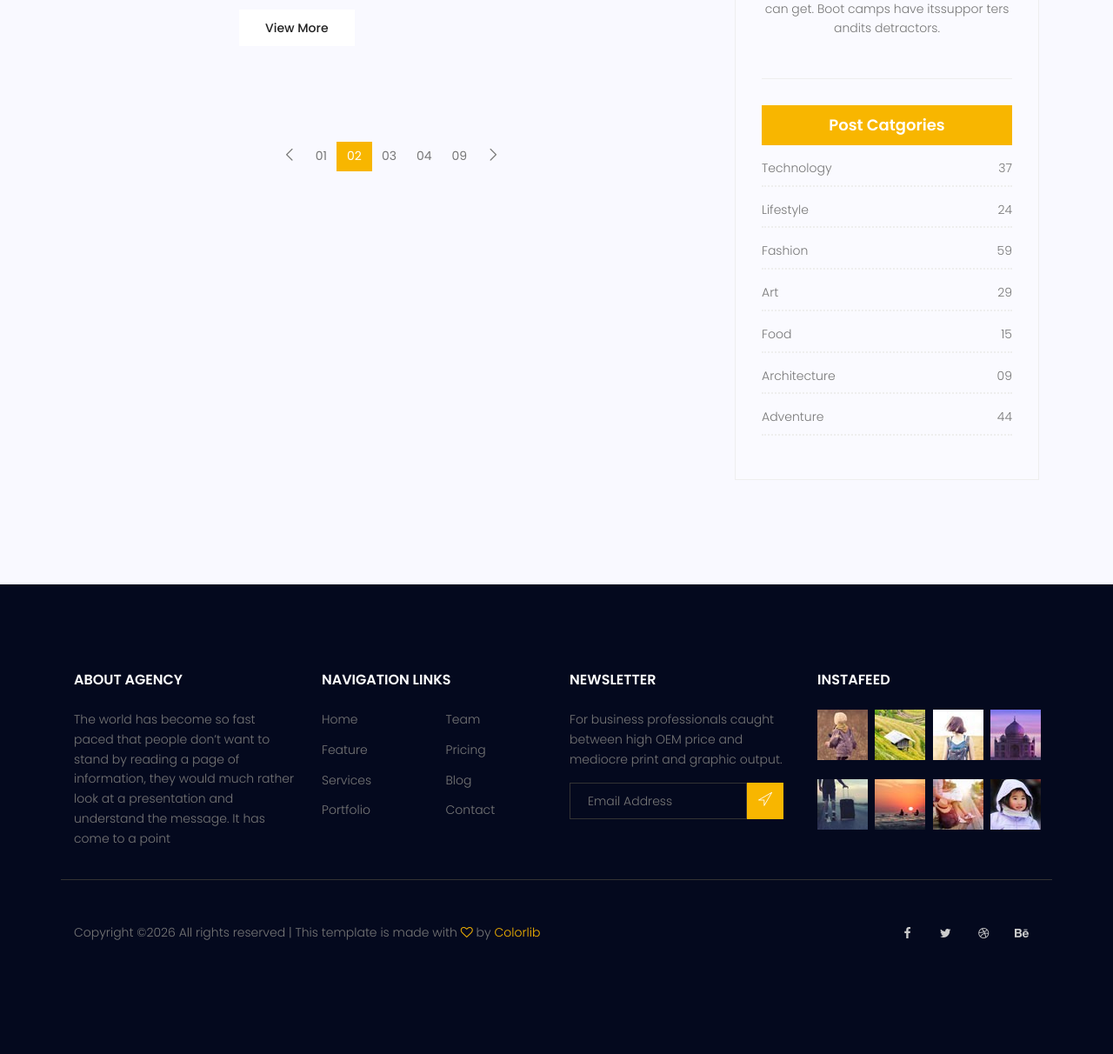
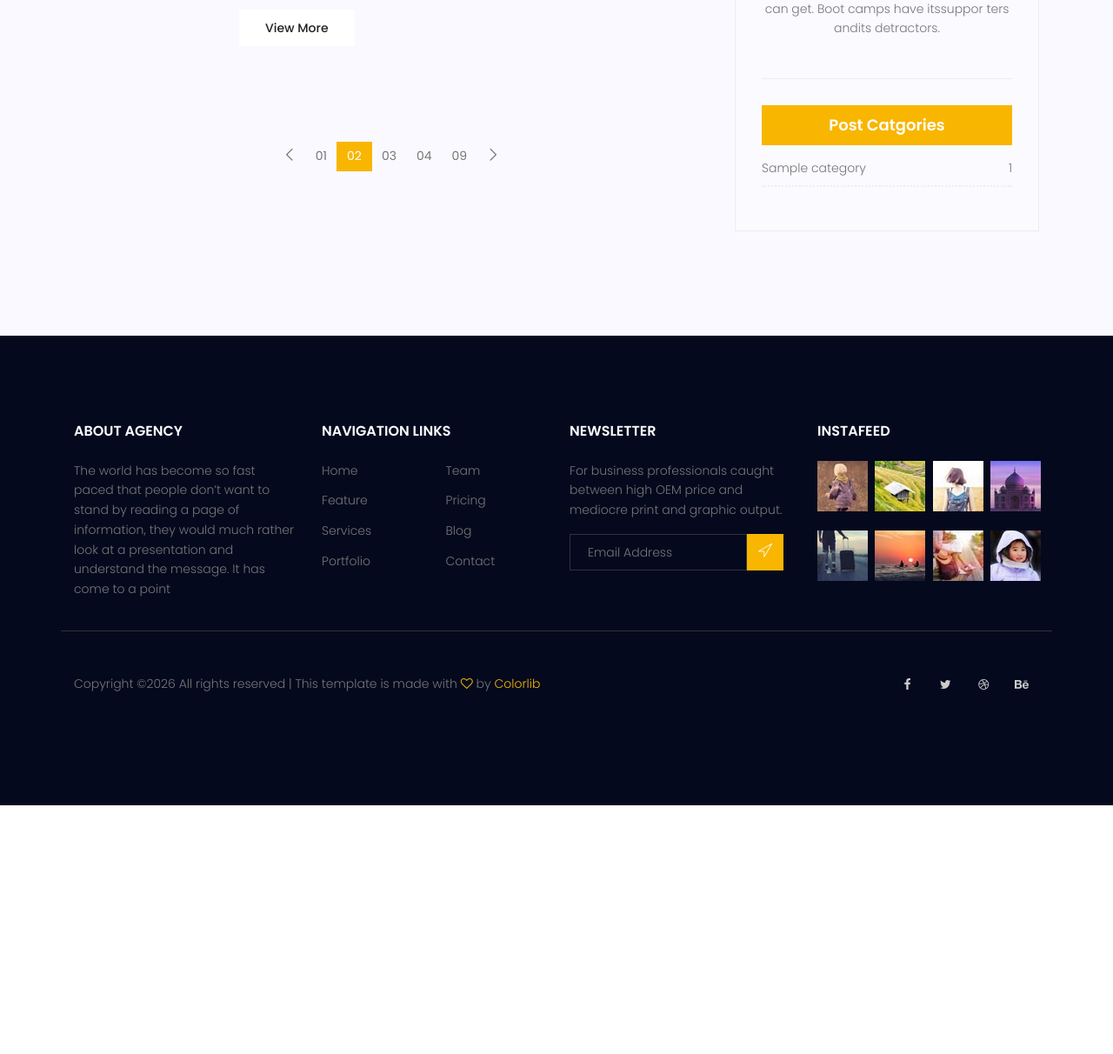
Before and after one commit to Amir-Hossein-Azimi/my-site, a Django app: page /blog/ in a window 1280 px wide. Shown: the part 1587-2799 px from the top of the page at 87% size. After the commit the page ends 2513 px from the top, so only its background shows below. Run offline with Django 5.2, Linux system fonts and the light colour scheme; tables that the repository leaves empty hold one stand-in row (values such as "Sample post"); grey boxes marked "Sample" are stand-in pictures; style sheets or scripts are compiled from the project's sources; some libraries are stand-ins or nearby versions.

Commit message:
show categories in sidebar with dict

```diff
--- a/blog/templatetags/blog_tags.py
+++ b/blog/templatetags/blog_tags.py
@@ -1,5 +1,5 @@
 from django import template
-from blog.models import Post
+from blog.models import Category, Post
 register = template.Library()
 
 @register.simple_tag(name='totalPosts')
@@ -20,3 +20,12 @@ def snippet(value,arg=20):
 def latestposts():
     posts = Post.objects.filter(status=1).order_by('published_date')[:2]
     return {'posts':posts}
+
+@register.inclusion_tag('blog/blog-post-categories.html')
+def postcategories():
+    posts = Post.objects.filter(status=1)
+    categories = Category.objects.all()
+    cat_dict = {}
+    for name in categories:
+        cat_dict[name]=posts.filter(category=name).count()
+    return {'categories':cat_dict}
--- a/templates/blog/blog-home.html
+++ b/templates/blog/blog-home.html
@@ -1,5 +1,6 @@
 {% extends 'base.html' %}
 {% load static %}
+{% load blog_tags %}
 {% block content %}
 
 			<!-- start banner Area -->
@@ -146,7 +147,7 @@
 								{% include 'blog/blog-writer.html' %}
 
 
-								{% include 'blog/blog-post-categories.html'%}
+								{% postcategories %}
 
 
 
--- a/templates/blog/blog-post-categories.html
+++ b/templates/blog/blog-post-categories.html
@@ -1,47 +1,13 @@
 <div class="single-sidebar-widget post-category-widget">
     <h4 class="category-title">Post Catgories</h4>
     <ul class="cat-list">
+        {% for name,count in categories.items %}
         <li>
             <a href="#" class="d-flex justify-content-between">
-                <p>Technology</p>
-                <p>37</p>
+                <p>{{name}}</p>
+                <p>{{count}}</p>
             </a>
         </li>
-        <li>
-            <a href="#" class="d-flex justify-content-between">
-                <p>Lifestyle</p>
-                <p>24</p>
-            </a>
-        </li>
-        <li>
-            <a href="#" class="d-flex justify-content-between">
-                <p>Fashion</p>
-                <p>59</p>
-            </a>
-        </li>
-        <li>
-            <a href="#" class="d-flex justify-content-between">
-                <p>Art</p>
-                <p>29</p>
-            </a>
-        </li>
-        <li>
-            <a href="#" class="d-flex justify-content-between">
-                <p>Food</p>
-                <p>15</p>
-            </a>
-        </li>
-        <li>
-            <a href="#" class="d-flex justify-content-between">
-                <p>Architecture</p>
-                <p>09</p>
-            </a>
-        </li>
-        <li>
-            <a href="#" class="d-flex justify-content-between">
-                <p>Adventure</p>
-                <p>44</p>
-            </a>
-        </li>
+        {% endfor %}
     </ul>
 </div>
```
